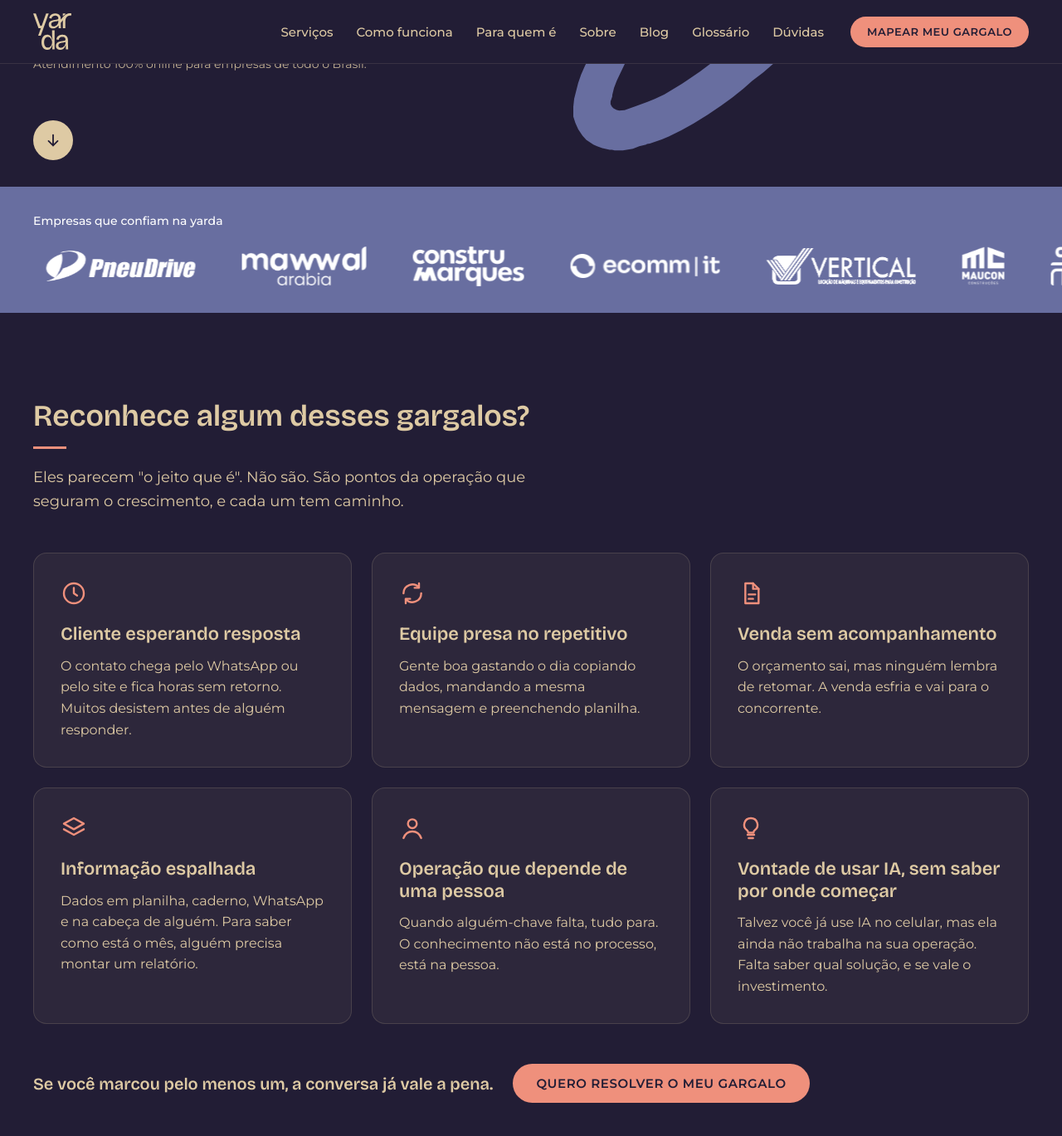
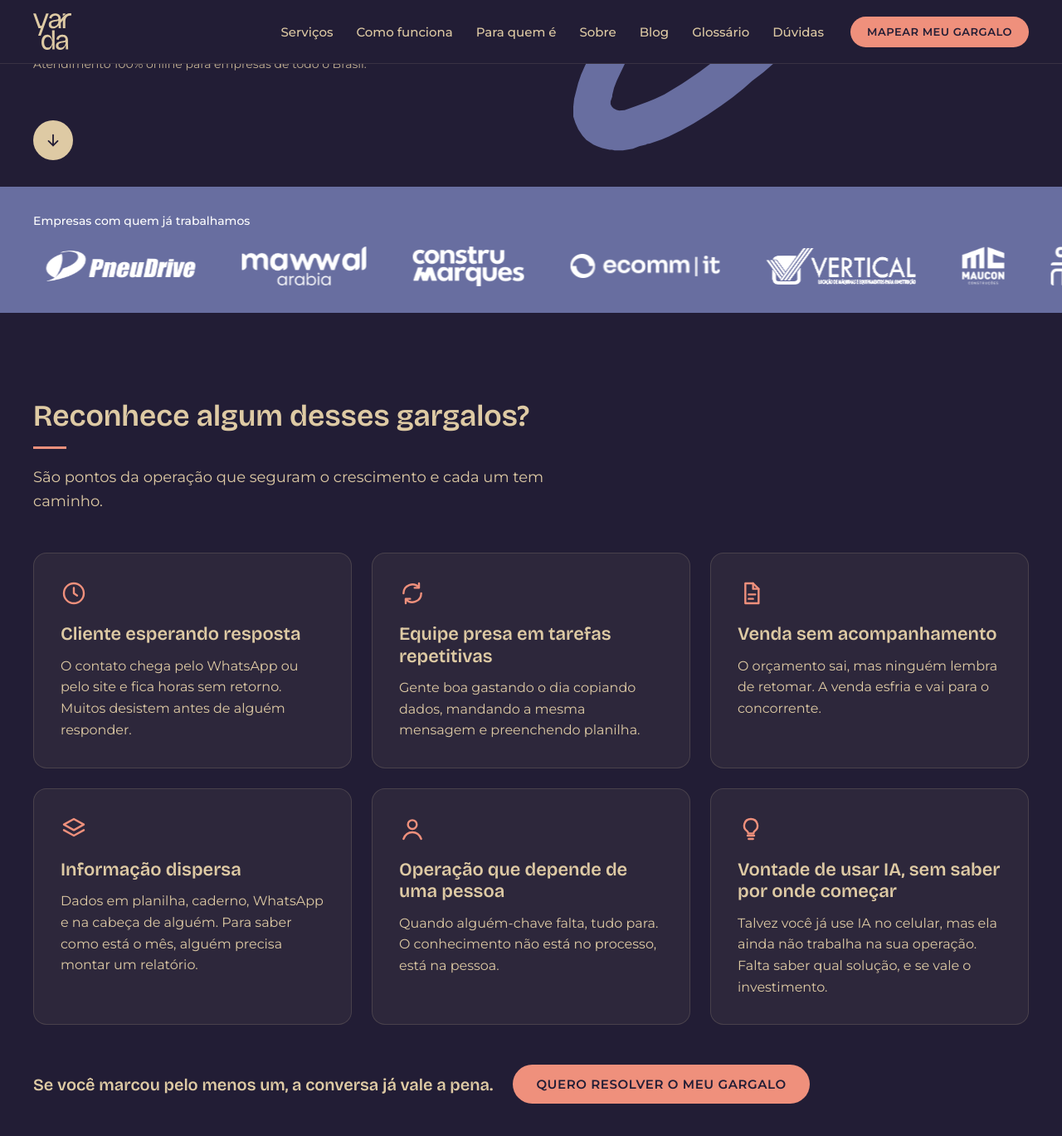
Before and after one commit to yarda-digital-beep/yarda-site, a Jekyll site: the page index.html, which Jekyll copies as it is, in a window 1280 px wide and 1400 px high, scrolled down 665 px. Shown: the top 1369 px of the window at 83% size. Built offline with Jekyll 4.4.1, drawn with Linux system fonts in a browser that asks for light colours; some of the changed text lies outside the part shown.

Commit message:
Aplica os ajustes da revisão do site de 30/10 (#3)
* Aplica os ajustes da revisão do site de 30/10

Co-Authored-By: Claude Opus 5.5 <noreply@anthropic.com>
Claude-Session: https://claude.ai/code/session_01ETDG8EyQyduaJo2Jj41ESd

* Aplica os três ajustes restantes da revisão

yarda em itálico no texto corrido, título do card de tarefas repetitivas
e lista de vendas só com os itens da revisão. Carrega o itálico da
Montserrat.

Co-Authored-By: Claude Opus 5.5 <noreply@anthropic.com>
Claude-Session: https://claude.ai/code/session_01ETDG8EyQyduaJo2Jj41ESd

---------

Co-authored-by: Claude <noreply@anthropic.com>

```diff
--- a/404.html
+++ b/404.html
@@ -10,8 +10,8 @@
   <link rel="icon" href="assets/img/favicon.svg" type="image/svg+xml">
   <link rel="preconnect" href="https://fonts.googleapis.com">
   <link rel="preconnect" href="https://fonts.gstatic.com" crossorigin>
-  <link href="https://fonts.googleapis.com/css2?family=Bricolage+Grotesque:opsz,wght@12..96,400;12..96,600;12..96,700;12..96,800&family=Montserrat:wght@300;400;500;600&display=swap" rel="stylesheet">
-  <link rel="stylesheet" href="assets/css/styles.css?v=4">
+  <link href="https://fonts.googleapis.com/css2?family=Bricolage+Grotesque:opsz,wght@12..96,400;12..96,600;12..96,700;12..96,800&family=Montserrat:ital,wght@0,300;0,400;0,500;0,600;1,400;1,500&display=swap" rel="stylesheet">
+  <link rel="stylesheet" href="assets/css/styles.css?v=5">
 </head>
 <body>
   <header class="site-header">
--- a/_includes/head.html
+++ b/_includes/head.html
@@ -14,6 +14,6 @@
 
   <link rel="preconnect" href="https://fonts.googleapis.com">
   <link rel="preconnect" href="https://fonts.gstatic.com" crossorigin>
-  <link href="https://fonts.googleapis.com/css2?family=Bricolage+Grotesque:opsz,wght@12..96,400;12..96,600;12..96,700;12..96,800&family=Montserrat:wght@300;400;500;600&display=swap" rel="stylesheet">
-  <link rel="stylesheet" href="{{ '/assets/css/styles.css?v=4' | relative_url }}">
+  <link href="https://fonts.googleapis.com/css2?family=Bricolage+Grotesque:opsz,wght@12..96,400;12..96,600;12..96,700;12..96,800&family=Montserrat:ital,wght@0,300;0,400;0,500;0,600;1,400;1,500&display=swap" rel="stylesheet">
+  <link rel="stylesheet" href="{{ '/assets/css/styles.css?v=5' | relative_url }}">
   <link rel="stylesheet" href="{{ '/assets/css/blog.css?v=1' | relative_url }}">
--- a/assets/css/styles.css
+++ b/assets/css/styles.css
@@ -358,10 +358,6 @@ ul, ol { margin: 0; padding: 0; list-style: none; }
 /* Como funciona (fundo Areia) */
 .steps { display: grid; grid-template-columns: repeat(3, 1fr); gap: 48px; }
 .step { position: relative; }
-.step:not(:last-child)::after {
-  content: ""; position: absolute; top: 40px; right: -36px;
-  width: 24px; height: 2px; background: var(--yarda-ouro);
-}
 .step-num {
   display: block;
   font: 800 72px/1 var(--font-title);
@@ -372,7 +368,6 @@ ul, ol { margin: 0; padding: 0; list-style: none; }
 .step p { font-size: 16px; }
 @media (max-width: 860px) {
   .steps { grid-template-columns: 1fr; gap: 40px; }
-  .step:not(:last-child)::after { top: auto; bottom: -24px; left: 0; right: auto; width: 2px; height: 16px; }
 }
 
 /* Para quem é */
--- a/index.html
+++ b/index.html
@@ -45,8 +45,8 @@
 
   <link rel="preconnect" href="https://fonts.googleapis.com">
   <link rel="preconnect" href="https://fonts.gstatic.com" crossorigin>
-  <link href="https://fonts.googleapis.com/css2?family=Bricolage+Grotesque:opsz,wght@12..96,400;12..96,600;12..96,700;12..96,800&family=Montserrat:wght@300;400;500;600&display=swap" rel="stylesheet">
-  <link rel="stylesheet" href="assets/css/styles.css?v=4">
+  <link href="https://fonts.googleapis.com/css2?family=Bricolage+Grotesque:opsz,wght@12..96,400;12..96,600;12..96,700;12..96,800&family=Montserrat:ital,wght@0,300;0,400;0,500;0,600;1,400;1,500&display=swap" rel="stylesheet">
+  <link rel="stylesheet" href="assets/css/styles.css?v=5">
 </head>
 <body>
   <!-- Traço "Y" oficial (vetorizado a partir do arquivo da marca) -->
@@ -102,7 +102,7 @@
     <!-- 2. Faixa de clientes -->
     <section class="clientes" aria-labelledby="clientes-titulo">
       <div class="container">
-        <p class="clientes-titulo" id="clientes-titulo">Empresas que confiam na yarda</p>
+        <p class="clientes-titulo" id="clientes-titulo">Empresas com quem já trabalhamos</p>
       </div>
       <div class="marquee">
         <ul class="marquee-track">
@@ -141,7 +141,7 @@
       <div class="container">
         <div class="section-head">
           <h2 class="section-title" id="dores-titulo">Reconhece algum desses gargalos?</h2>
-          <p class="section-sub">Eles parecem "o jeito que é". Não são. São pontos da operação que seguram o crescimento, e cada um tem caminho.</p>
+          <p class="section-sub">São pontos da operação que seguram o crescimento e cada um tem caminho.</p>
         </div>
         <ul class="grid grid-3 cards">
           <li class="card">
@@ -151,7 +151,7 @@
           </li>
           <li class="card">
             <svg class="icon" viewBox="0 0 24 24" aria-hidden="true"><path d="M4 12a8 8 0 0 1 14-5.3M20 12a8 8 0 0 1-14 5.3"/><path d="M18 3v4h-4M6 21v-4h4"/></svg>
-            <h3>Equipe presa no repetitivo</h3>
+            <h3>Equipe presa em tarefas repetitivas</h3>
             <p>Gente boa gastando o dia copiando dados, mandando a mesma mensagem e preenchendo planilha.</p>
           </li>
           <li class="card">
@@ -161,7 +161,7 @@
           </li>
           <li class="card">
             <svg class="icon" viewBox="0 0 24 24" aria-hidden="true"><path d="M12 3 3 8l9 5 9-5z"/><path d="m3 13 9 5 9-5"/></svg>
-            <h3>Informação espalhada</h3>
+            <h3>Informação dispersa</h3>
             <p>Dados em planilha, caderno, WhatsApp e na cabeça de alguém. Para saber como está o mês, alguém precisa montar um relatório.</p>
           </li>
           <li class="card">
@@ -196,13 +196,11 @@
             <h3>Ser encontrado e vender mais</h3>
             <p class="service-phrase">Quem procura você encontra, entende e chama. E nenhum orçamento esfria por falta de retorno.</p>
             <details>
-              <summary>Ver o que entra</summary>
+              <summary>O que o serviço inclui</summary>
               <ul class="check-list">
-                <li>Site e landing page feitos para gerar contato, não só para existir</li>
                 <li>Desenho do processo de vendas, do primeiro contato ao fechamento</li>
                 <li>Implantação do sistema de gestão de clientes (CRM)</li>
                 <li>Follow-up automático de orçamentos e propostas</li>
-                <li>Treinamento da equipe comercial</li>
               </ul>
             </details>
             <p class="service-result"><strong>Resultado:</strong> mais contatos qualificados e mais previsibilidade de vendas.</p>
@@ -267,7 +265,7 @@
         </div>
         <div class="section-foot">
           <p class="foot-phrase">Uma solução ou várias: você começa por um gargalo e decide o próximo passo com o resultado na mão.</p>
-          <a href="#contato" class="btn btn-primary">Começar pelo mapa</a>
+          <a href="#contato" class="btn btn-primary">Dar o próximo passo</a>
         </div>
       </div>
     </section>
@@ -288,12 +286,12 @@
           <li class="step">
             <span class="step-num" aria-hidden="true">02</span>
             <h3>Solução</h3>
-            <p>Construímos o que resolve aquele gargalo: site, automação, atendimento com IA, CRM ou painel. Treinamos quem vai usar, e ninguém fica sozinho.</p>
+            <p>Construímos o que resolve aquele gargalo: site, automação, atendimento com IA, CRM ou painel. Treinamos quem vai usar e ninguém fica sozinho.</p>
           </li>
           <li class="step">
             <span class="step-num" aria-hidden="true">03</span>
             <h3>Resultado</h3>
-            <p>Medimos, ajustamos e mantemos o que funciona. Você acompanha a evolução em números e decide o próximo gargalo.</p>
+            <p>Medimos o antes e o depois, ajustamos o que for preciso e mostramos os números. Com eles na mão, você decide o próximo gargalo.</p>
           </li>
         </ol>
         <div class="section-foot">
@@ -309,7 +307,7 @@
         <div class="section-head">
           <p class="eyebrow">Para quem é</p>
           <h2 class="section-title" id="paraquem-titulo">Feito para quem já vende e quer parar de apagar incêndio</h2>
-          <p class="section-sub">Pequenas e médias empresas de qualquer setor. Os gargalos se repetem, e a yarda já conhece o caminho de muitos deles.</p>
+          <p class="section-sub">Pequenas e médias empresas de qualquer setor. Os gargalos se repetem, e a <em>yarda</em> já conhece o caminho de muitos deles.</p>
         </div>
         <ul class="grid grid-3 profiles">
           <li class="profile">
@@ -367,9 +365,9 @@
           <p class="eyebrow">Sobre</p>
           <h2 class="h-signature" id="sobre-titulo"><strong>Primeiro o negócio.</strong> Depois a tecnologia.</h2>
           <!-- INSERIR quando houver: foto, nome e uma frase em primeira pessoa da fundadora. É o principal reforço de confiança da página. -->
-          <p>A yarda não nasceu dentro da tecnologia. Nasceu de mais de quatro anos estruturando a área comercial e os processos de empresas de diferentes setores, apoiando gestores e donos de negócio de perto.</p>
+          <p>A <em>yarda</em> não nasceu dentro da tecnologia. Nasceu de mais de quatro anos estruturando a área comercial e os processos de empresas de diferentes setores, apoiando gestores e donos de negócio de perto.</p>
           <p>Por isso, a gente não chega oferecendo ferramenta. Chega perguntando onde sua operação trava, quanto isso custa e o que muda quando for resolvido. A tecnologia vem depois, e só a que fizer sentido.</p>
-          <p>A yarda existe para democratizar soluções inteligentes: o que antes era coisa de empresa grande agora cabe no seu negócio.</p>
+          <p>A <em>yarda</em> existe para democratizar soluções inteligentes: o que antes era coisa de empresa grande agora cabe no seu negócio.</p>
         </div>
         <ul class="diffs">
           <li>
@@ -396,12 +394,12 @@
         </div>
         <div class="faq">
           <details open>
-            <summary>Preciso entender de tecnologia para trabalhar com a yarda?</summary>
+            <summary>Preciso entender de tecnologia para trabalhar com a <em>yarda</em>?</summary>
             <p>Não. Você entende do seu negócio; a gente cuida da tecnologia e explica tudo em português claro.</p>
           </details>
           <details>
             <summary>IA funciona para empresas do meu tamanho?</summary>
-            <p>Funciona, e é justamente para PMEs que a yarda existe. A gente começa pelo gargalo que traz mais resultado com menos investimento.</p>
+            <p>Funciona, e é justamente para PMEs que a <em>yarda</em> existe. A gente começa pelo gargalo que traz mais resultado com menos investimento.</p>
           </details>
           <details>
             <summary>Já tentei outras ferramentas e não deu certo. Por que agora seria diferente?</summary>
@@ -465,7 +463,7 @@
         <div class="contact-intro">
           <p class="eyebrow">Contato</p>
           <h2 class="h-signature" id="contato-titulo"><strong>Vamos encontrar o gargalo</strong> da sua empresa?</h2>
-          <p>Conte um pouco sobre sua operação. Alguém da yarda fala com você para marcar o Mapa de gargalos.</p>
+          <p>Conte um pouco sobre sua operação. Alguém da <em>yarda</em> fala com você para marcar o Mapa de gargalos.</p>
           <div class="contact-alt" data-whatsapp-block>
             <p>Prefere conversar agora?</p>
             <a class="btn btn-outline" data-whatsapp-link href="#">Chamar no WhatsApp</a>
@@ -532,7 +530,7 @@
             </div>
             <div class="field field-check">
               <input id="consentimento" name="consentimento" type="checkbox" value="sim" required data-error="Precisamos do seu ok para entrar em contato.">
-              <label for="consentimento">Concordo em receber o contato da yarda e com a <a href="privacidade.html">Política de Privacidade</a>.</label>
+              <label for="consentimento">Concordo em receber o contato da <em>yarda</em> e com a <a href="privacidade.html">Política de Privacidade</a>.</label>
               <p class="field-error" id="consentimento-erro" aria-live="polite"></p>
             </div>
 
@@ -546,7 +544,7 @@
 
           <div class="form-success" hidden tabindex="-1">
             <h3>Recebemos, <span data-success-name></span>.</h3>
-            <p>Alguém da yarda chama você no WhatsApp para marcar o Mapa de gargalos. Enquanto isso, pense em uma pergunta: qual processo mais trava sua operação hoje?</p>
+            <p>Alguém da <em>yarda</em> chama você no WhatsApp para marcar o Mapa de gargalos. Enquanto isso, pense em uma pergunta: qual processo mais trava sua operação hoje?</p>
           </div>
         </div>
       </div>
--- a/privacidade.html
+++ b/privacidade.html
@@ -9,8 +9,8 @@
   <link rel="icon" href="assets/img/favicon.svg" type="image/svg+xml">
   <link rel="preconnect" href="https://fonts.googleapis.com">
   <link rel="preconnect" href="https://fonts.gstatic.com" crossorigin>
-  <link href="https://fonts.googleapis.com/css2?family=Bricolage+Grotesque:opsz,wght@12..96,400;12..96,600;12..96,700;12..96,800&family=Montserrat:wght@300;400;500;600&display=swap" rel="stylesheet">
-  <link rel="stylesheet" href="assets/css/styles.css?v=4">
+  <link href="https://fonts.googleapis.com/css2?family=Bricolage+Grotesque:opsz,wght@12..96,400;12..96,600;12..96,700;12..96,800&family=Montserrat:ital,wght@0,300;0,400;0,500;0,600;1,400;1,500&display=swap" rel="stylesheet">
+  <link rel="stylesheet" href="assets/css/styles.css?v=5">
 </head>
 <body>
   <header class="site-header">
```
Also changed, not shown: other parts of index.html (+4 -4 lines).
